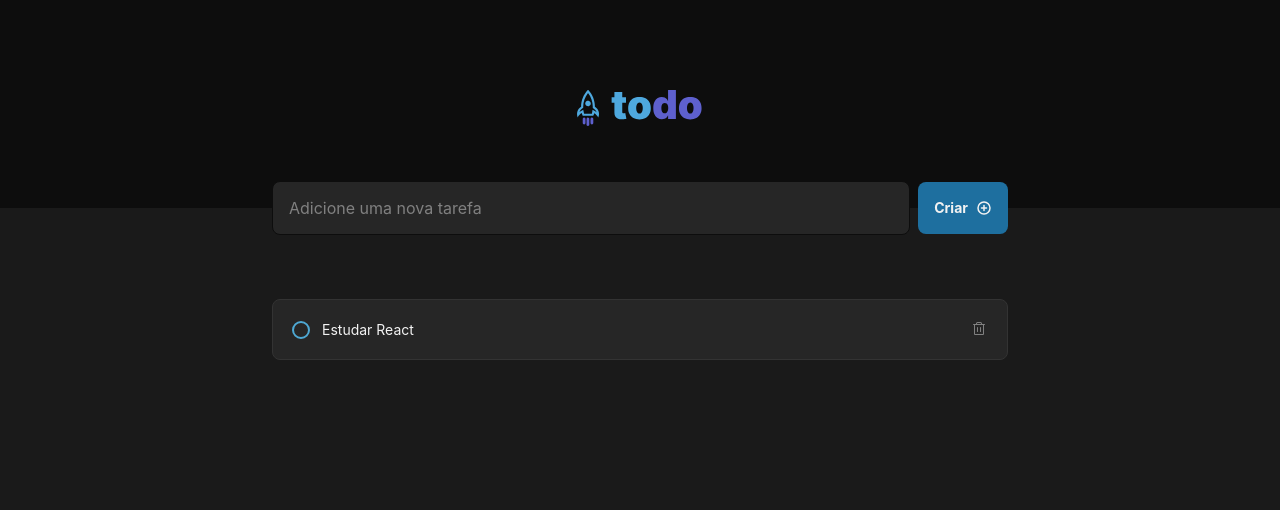
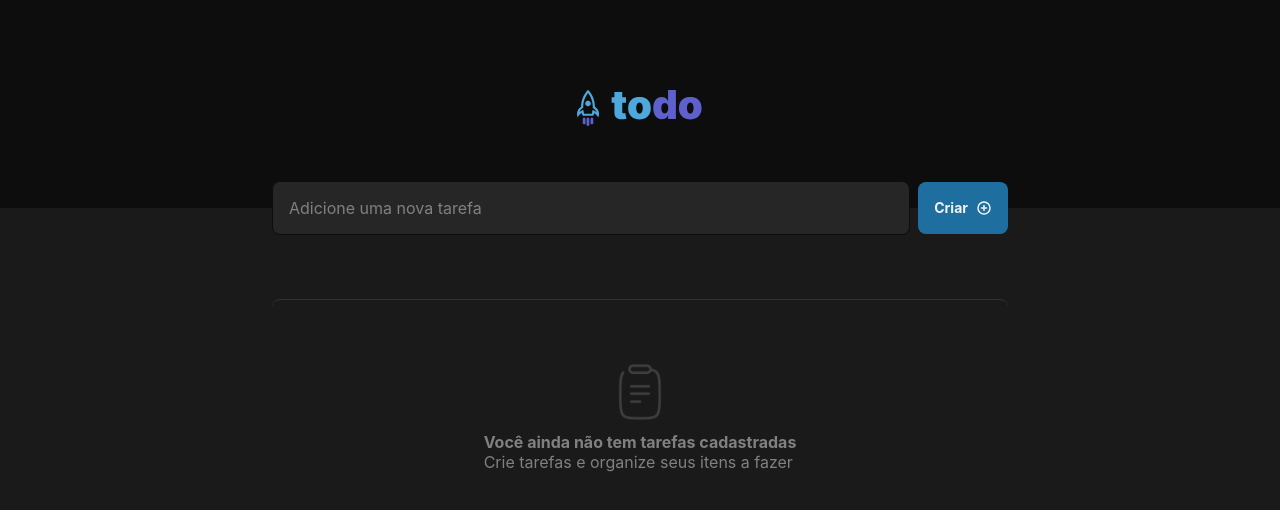
Before and after one commit to lucaspedronet/TudoLista, a React (Vite) app: page / in a window 1280 px wide. Shown: the top 510 px of the page. Built offline with nearby package versions, Linux system fonts and the light colour scheme.

Commit message:
fix: preparando aula sobre estados no reactjs

```diff
--- a/src/App.tsx
+++ b/src/App.tsx
@@ -3,7 +3,6 @@ import { PlusCircle } from '@phosphor-icons/react'
 import styles from './App.module.css'
 
 import { Button, Input, Empty, Item, Header } from './components'
-import { useState } from 'react'
 export interface ITask {
   id: number
   text: string
@@ -34,26 +33,6 @@ const listaDeTarefas: ITask[] = [
 ];
 
 export function App() {
-  const [tasks, setTasks] = useState([
-    {
-      id: 1,
-      text: 'Estudar React',
-      isChecked: false
-    }
-  ]);
-
-  function handleAddNewTask() {
-
-    const newTask: ITask = {
-      id: Math.random(),
-      text: 'Nova tarefa',
-      isChecked: false
-    };
-
-    setTasks(nexState => [...nexState, newTask]);
-
-    console.log("tasks: ", tasks);
-  }
 
   return (
     <main>
@@ -63,21 +42,21 @@ export function App() {
       <section className={styles.content}>
         <div className={styles.taskInfoContainer}>
           <Input
-            onChange={(e) => {}}
+            onChange={() => {}}
             value={''}
           />
-          <Button onClick={handleAddNewTask}>
+          <Button onClick={() => {}}>
             Criar
             <PlusCircle size={16} color="#f2f2f2" weight="bold" />
           </Button>
         </div>
 
         <div className={styles.tasksList}>
-          {tasks.length > 0 ? (
+          {[].length > 0 ? (
             <div>
-              {tasks.map((task) => (
+              {[].map((task) => (
                 <Item
-                  key={task.id}
+                  key={task}
                   data={task}
                   removeTask={() => {}}
                   toggleTaskStatus={() => {}}
```
